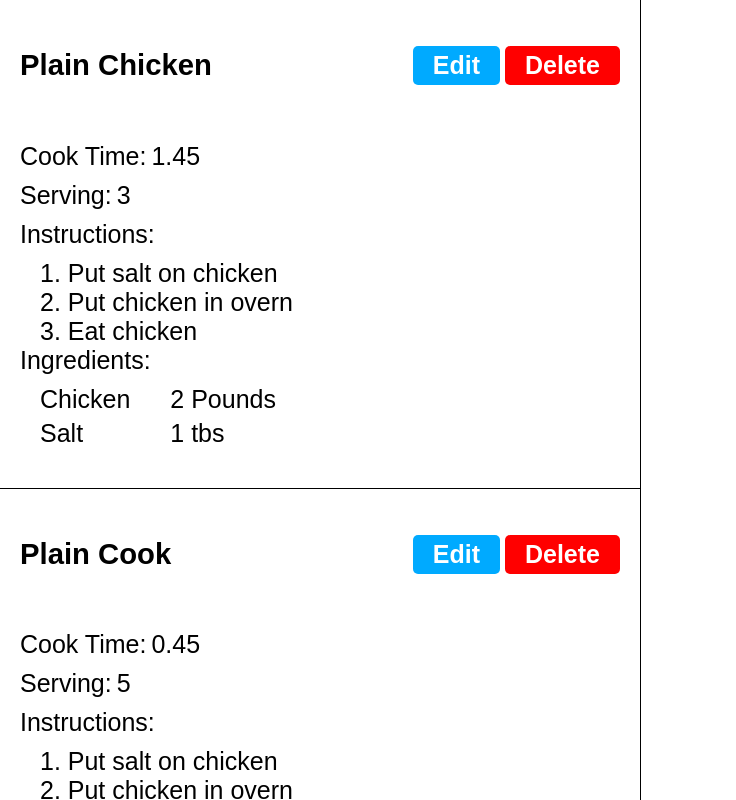
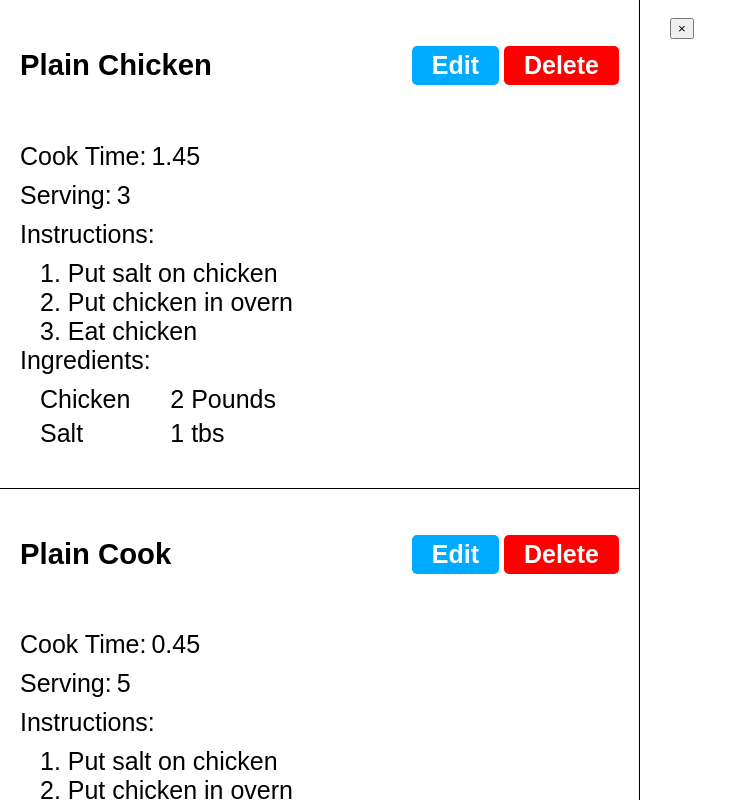
Before and after one commit to mdrazuahammed1020/cooking--recipe-app, a React (Vite) app: page / in a window 1280 px wide. Shown: the top 800 px of the page, without its empty margins (0-736 px from the left). Built offline with nearby package versions, Linux system fonts and the light colour scheme.

Commit message:
"add recipeEdit section"

```diff
--- a/src/App.jsx
+++ b/src/App.jsx
@@ -1,10 +1,31 @@
+import React,{ useState, useEffect } from "react"
 import RecipeList from "./component/RecipeList"
 import '../src/css/app.css'
-import { useState } from "react"
 import { v4 as uuidv4 } from 'uuid';
+import RecipeEdit from "./component/RecipeEdit";
+
+export const RecipeContext = React.createContext();
+const LOCAL_STORAGE_KEY = 'cookingRecipeApp.react';
 
 function App() {
-  const [recipes, setRecipes] = useState(sampleRecipes);
+  const [recipes, setRecipes] = useState(sampleRecipes );
+
+  useEffect(()=> {
+    const recipeJSON = localStorage.getItem(LOCAL_STORAGE_KEY);
+    if(recipeJSON !== null) setRecipes(JSON.parse(recipeJSON));
+    // recipeJSON && setRecipes(JSON.parse(recipeJSON))
+  }, [])
+
+  useEffect(()=>{
+    console.log('setitem')
+    localStorage.setItem(LOCAL_STORAGE_KEY, JSON.stringify(recipes))
+  }, [recipes])
+
+  const recipeContextValue = {
+    handleRecipeAdd,
+    handleRecipeDelete
+  }
+
   function handleRecipeAdd(){
     const newRecipe = {
       id: uuidv4(),
@@ -24,10 +45,10 @@ function App() {
   }
 
   return (
-    <RecipeList
-    handleRecipeAdd = {handleRecipeAdd}
-    handleRecipeDelete = {handleRecipeDelete}
-     recipes={recipes} />
+    <RecipeContext.Provider value={recipeContextValue} >
+      <RecipeList recipes={recipes} />
+      <RecipeEdit />
+    </RecipeContext.Provider>
   )
 }
 
--- a/src/component/Recipe.jsx
+++ b/src/component/Recipe.jsx
@@ -1,16 +1,20 @@
-import React from 'react'
+/* eslint-disable react/prop-types */
+import  React, { useContext } from 'react'
 import IngredientList from './IngredientList'
+import { RecipeContext } from '../App'
+
 
 export default function Recipe(props) {
+    const { handleRecipeDelete } = useContext(RecipeContext);
     const {
         id,
         name,
         cookTime,
         servings,
         instructions,
-        ingredients,
-        handleRecipeDelete
-    } = props
+        ingredients
+    } = props;
+
   return(
     <div className='recipe'>
         <div className='recipe__header'>
--- /dev/null
+++ b/src/component/RecipeEdit.jsx
@@ -0,0 +1,11 @@
+// import React from 'react'
+
+export default function RecipeEdit() {
+  return (
+    <div className="recipe--edit">
+        <div>
+            <button>&times;</button>
+        </div>
+    </div>
+  )
+}
--- a/src/component/RecipeList.jsx
+++ b/src/component/RecipeList.jsx
@@ -1,17 +1,17 @@
-import React from 'react'
+import React, { useContext } from 'react'
 import Recipe from './Recipe'
+import { RecipeContext } from '../App'
 
-export default function RecipeList({recipes, handleRecipeAdd, handleRecipeDelete}) {
+
+export default function RecipeList({recipes}) {
+
+  const { handleRecipeAdd } = useContext(RecipeContext);
   return (
     <div className='recipe-list'>
     <div>
         {
         recipes.map(recipe => {
-          return <Recipe
-          handleRecipeDelete = {handleRecipeDelete}
-          key={recipe.id}
-           {...recipe}
-            />
+          return <Recipe key={recipe.id} {...recipe} />
         })
         }
     </div>
--- a/src/css/app.css
+++ b/src/css/app.css
@@ -3,9 +3,11 @@
 @import 'buttons.css';
 @import 'recipe.css';
 @import 'ingredient-list.css';
+@import 'recipe-edit.css';
 
 *, *::before, *::after {
     font-family: sans-serif;
+    box-sizing: border-box;
 }
 html{
     font-size: 25px;
--- /dev/null
+++ b/src/css/recipe-edit.css
@@ -0,0 +1,10 @@
+.recipe--edit{
+    position: fixed;
+    padding: 30px;
+    padding-top: 10px;
+    top: 0;
+    right: 0;
+    width: 50%;
+    max-height: 100%;
+    overflow-y: auto;
+}
```
Also changed, not shown: 1 other file (tests, documents, lock files or other folders).
